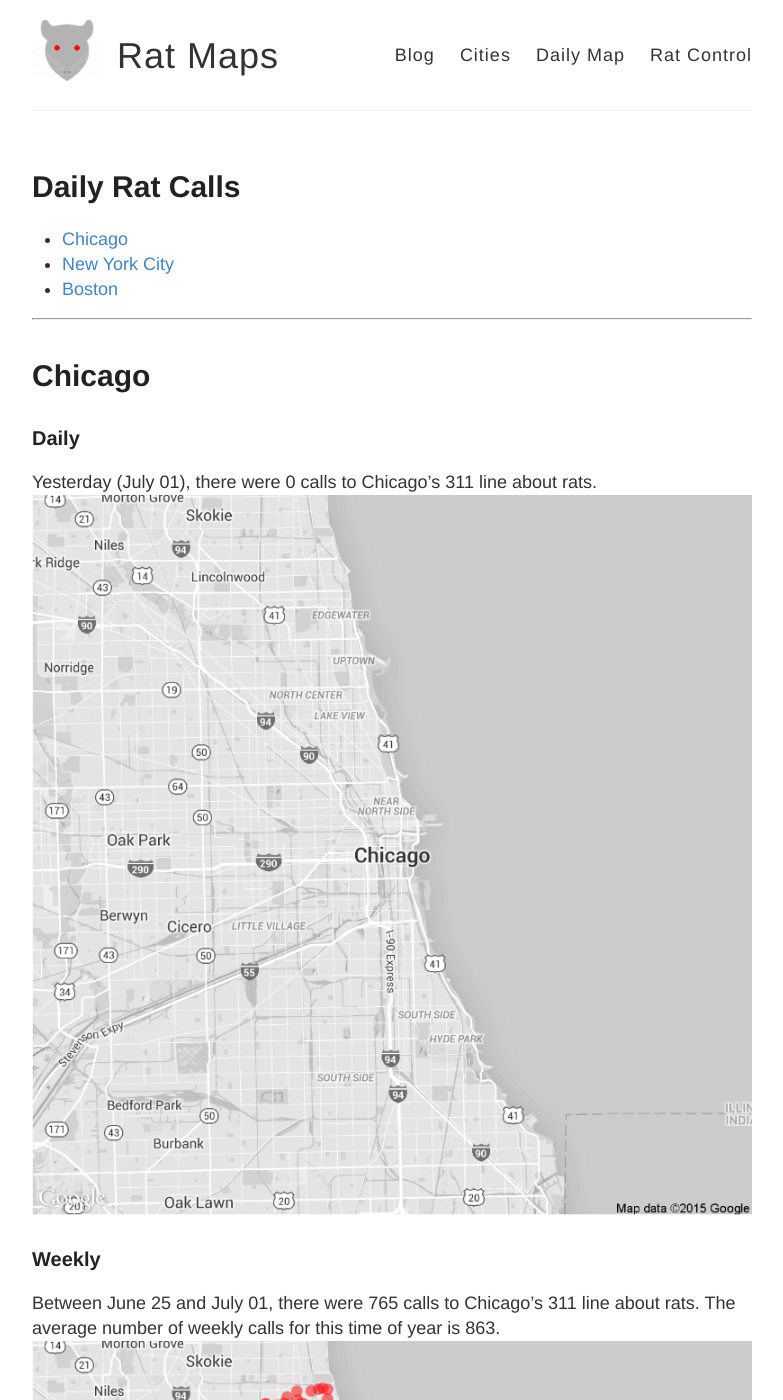
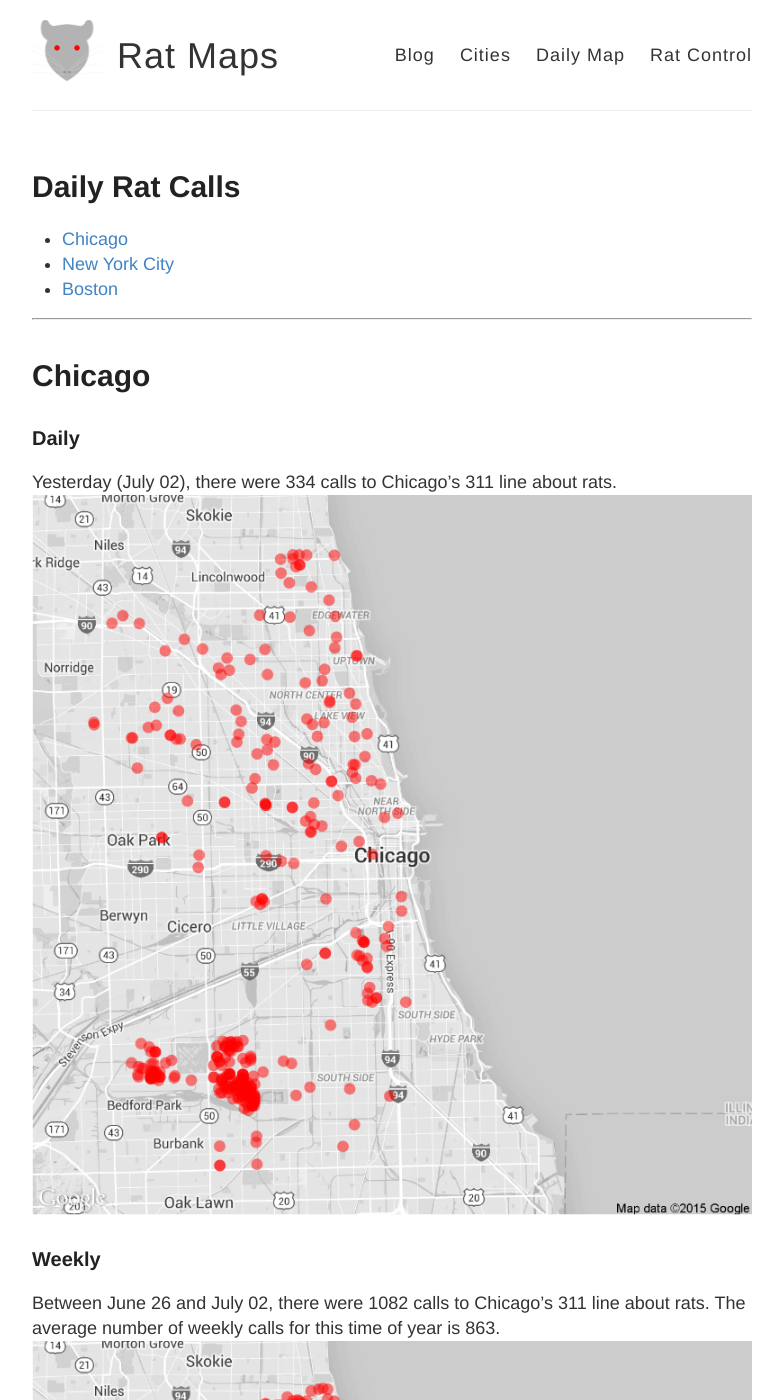
Before and after one commit to DanielHadley/ratmaps, a Jekyll site: the page built from daily.md, in a window 1280 px wide and 1400 px high. Shown: the whole window, without its empty margins (248-1031 px from the left). Built offline with Jekyll 4.4.1, drawn with Linux system fonts in a browser that asks for light colours; comment, search, counter and statistics services are not loaded; some of the changed text lies outside the part shown.

Commit message:
Daily Maps

```diff
--- a/daily.md
+++ b/daily.md
@@ -15,22 +15,22 @@
 
 ### Daily
 
-Yesterday (July 01), there were 0 calls to Chicago's 311 line about rats.
+Yesterday (July 02), there were 334 calls to Chicago's 311 line about rats.
 ![Chicago rat calls to 311 weekly map]({{ site.cityimages }}/daily/Chicago_Rat_Map_Daily.png)
 
 ### Weekly
-Between June 25 and July 01, there were 765 calls to Chicago's 311 line about rats. The average number of weekly calls for this time of year is 863.
+Between June 26 and July 02, there were 1082 calls to Chicago's 311 line about rats. The average number of weekly calls for this time of year is 863.
 ![Chicago rat calls to 311 weekly map]({{ site.cityimages }}/daily/Chicago_Rat_Map_Weekly.png)
 ***
 # New York City <a id="nyc"><a>
 
 ### Daily
 
-Yesterday (July 01), there were 0 calls to New York City's 311 line about rats.
+Yesterday (July 02), there were 0 calls to New York City's 311 line about rats.
 ![NYC rat calls to 311 weekly map]({{ site.cityimages }}/daily/NYC_Rat_Map_Daily.png)
 
 ### Weekly
-Between June 25 and July 01, there were 0 calls to New York City's 311 line about rats. The average number of weekly calls for this time of year is 280.
+Between June 26 and July 02, there were 0 calls to New York City's 311 line about rats. The average number of weekly calls for this time of year is 280.
 ![NYC rat calls to 311 weekly map]({{ site.cityimages }}/daily/NYC_Rat_Map_Weekly.png)
 
 Each red dot represents one call about a rat seen in that location. The dots are transparent, so multiple calls from one location will be seen as a solid dot. The usual caveats apply: more calls do not necessarily mean that there are more rats in that location than other parts of the city. A cluster of dots could indicate that one resident is unusually vocal about rodents in his or her neighborhood. Also, more densely populated neighborhoods tend to make more calls to 311.
```
Also changed, not shown: images/pages/daily/Chicago_Rat_Map_Daily.png, images/pages/daily/Chicago_Rat_Map_Weekly.png, images/pages/daily/NYC_Rat_Map_Daily.png, images/pages/daily/NYC_Rat_Map_Weekly.png.
